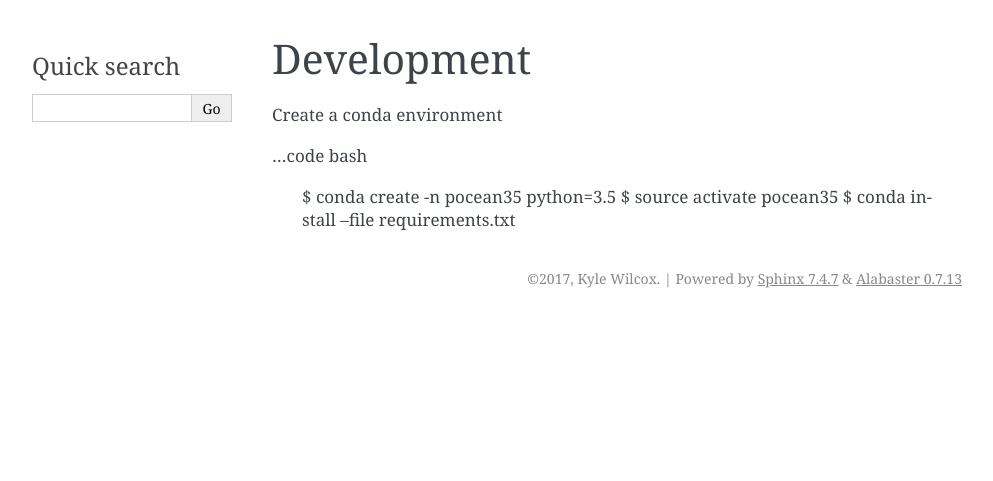
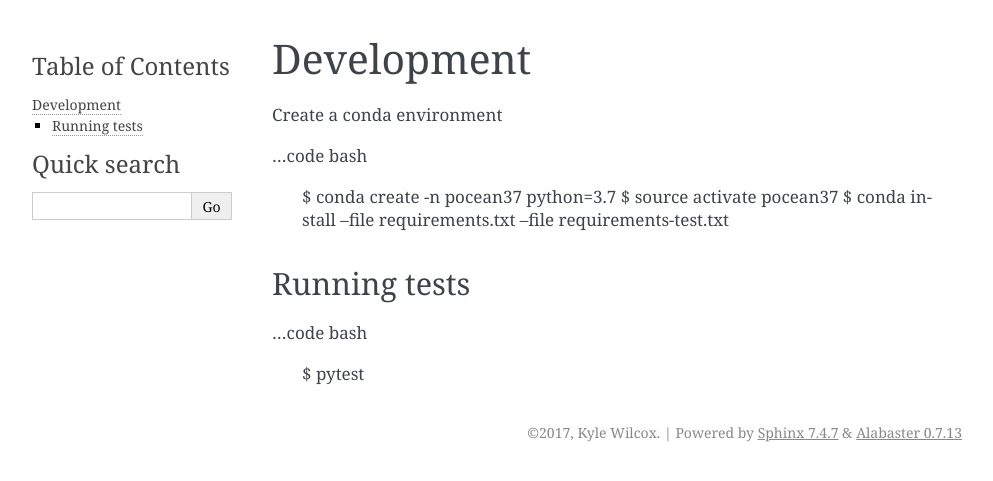
Before and after one commit to pyoceans/pocean-core, a Sphinx documentation site: the page built from docs/development.rst, in a window 1280 px wide. Shown: the top 481 px of the page, without its empty margins (148-1141 px from the left). Built offline with Sphinx 7.4.7, drawn with Linux system fonts in a browser that asks for light colours.

Commit message:
Improve docs regarding dev/testing env

```diff
--- a/docs/development.rst
+++ b/docs/development.rst
@@ -5,6 +5,14 @@ Create a conda environment
 
 ...code bash
 
-    $ conda create -n pocean35 python=3.5
-    $ source activate pocean35
-    $ conda install --file requirements.txt
+    $ conda create -n pocean37 python=3.7
+    $ source activate pocean37
+    $ conda install --file requirements.txt --file requirements-test.txt
+
+
+Running tests
+-------------
+
+...code bash
+
+    $ pytest
--- /dev/null
+++ b/requirements-test.txt
@@ -0,0 +1,2 @@
+pytest
+pytest-flake8
```
Also changed, not shown: 1 other file.
